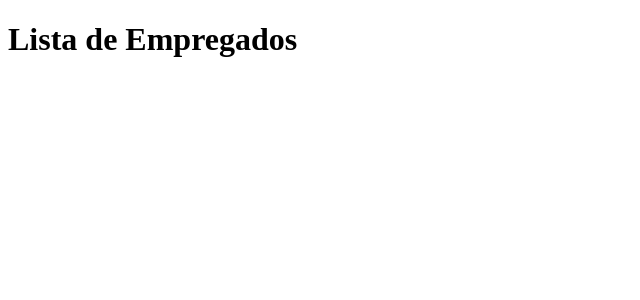
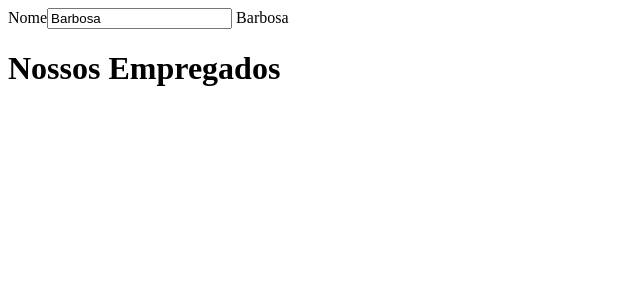
Before and after one commit to WebertiBarbosa/iniciando-angular2-mais, an Angular app: page / in a window 1280 px wide. Shown: the top 300 px of the page, without its empty margins (0-640 px from the left). Built offline with nearby package versions, Linux system fonts and the light colour scheme.

Commit message:
importando o ngModule

```diff
--- a/src/app/app.component.html
+++ b/src/app/app.component.html
@@ -1 +1,2 @@
-<app-employee-list>
+<employee-new></employee-new>
+<employee-list></employee-list>
--- a/src/app/employee-list/employee-list.component.html
+++ b/src/app/employee-list/employee-list.component.html
@@ -1 +1 @@
-<h1>Lista de Empregados</h1>
+<h1>Nossos Empregados</h1>
--- a/src/app/employee-list/employee-list.component.ts
+++ b/src/app/employee-list/employee-list.component.ts
@@ -1,7 +1,7 @@
 import { Component, OnInit } from '@angular/core';
 
 @Component({
-  selector: 'app-employee-list',
+  selector: 'employee-list',
   templateUrl: './employee-list.component.html',
   styleUrls: ['./employee-list.component.css']
 })
--- /dev/null
+++ b/src/app/employee-new/employee-new.component.html
@@ -0,0 +1,4 @@
+<label>Nome</label>
+<input type="text" [(ngModel)]="name">
+
+{{name}}
--- /dev/null
+++ b/src/app/employee-new/employee-new.component.ts
@@ -0,0 +1,22 @@
+import { Component, OnInit } from '@angular/core';
+//import { setTimeout } from 'timers';
+
+@Component({
+  selector: 'employee-new',
+  templateUrl: './employee-new.component.html',
+  styleUrls: ['./employee-new.component.css']
+})
+export class EmployeeNewComponent implements OnInit {
+
+  name = 'Weberti'
+
+  constructor() {
+    setTimeout( () => {
+      this.name = 'Barbosa'
+    }, 3000)
+  }
+
+  ngOnInit(): void {
+  }
+
+}
```
Also changed, not shown: src/app/app.module.ts (+6 -2 lines), src/app/employee-new/employee-new.component.css (added), 1 other file (tests, documents, lock files or other folders).
